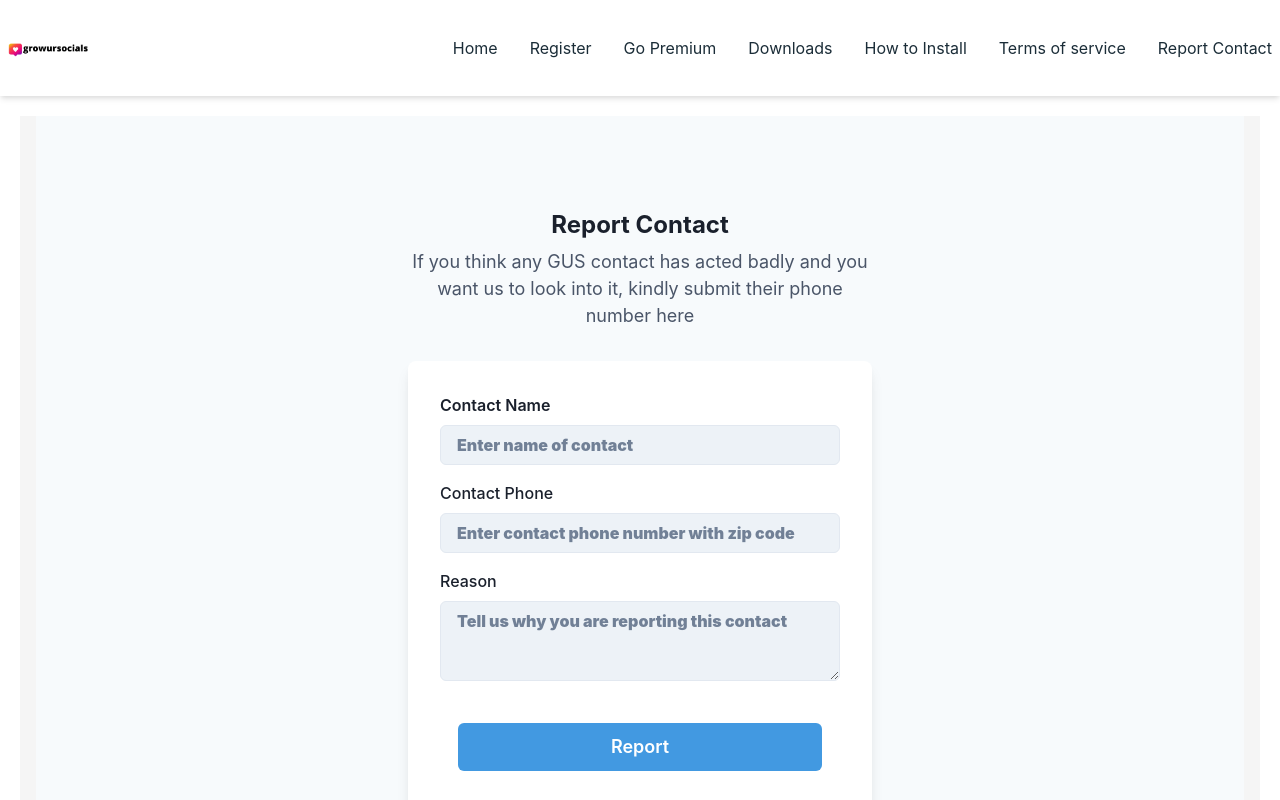
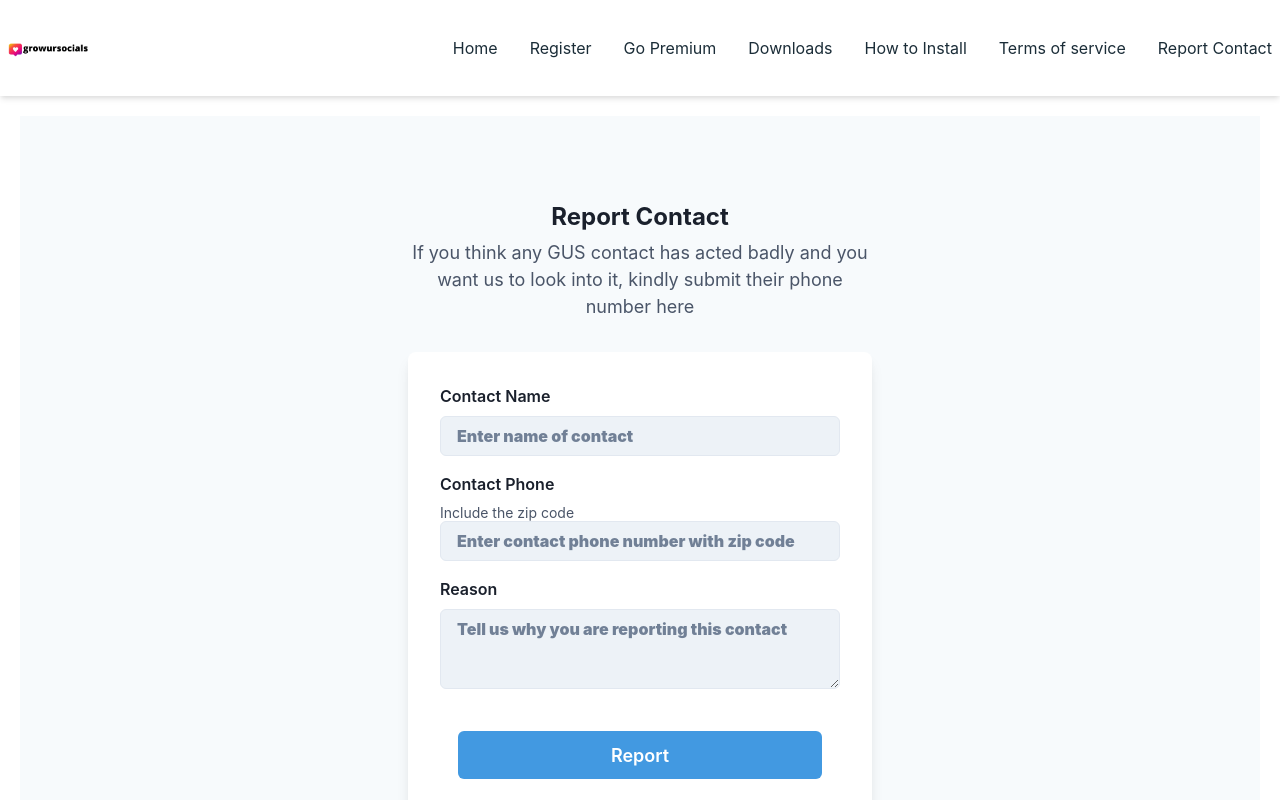
Before and after one commit to tobybrave/GUS, a React (Create React App) app: page /report in a window 1280 px wide. Shown: the top 800 px of the page. Built offline with nearby package versions, Linux system fonts and the light colour scheme.

Commit message:
add helper text

```diff
--- a/src/components/Pages/ReportContact.jsx
+++ b/src/components/Pages/ReportContact.jsx
@@ -12,6 +12,7 @@ import {
   useColorModeValue,
   Textarea,
   useToast,
+  FormHelperText,
 } from '@chakra-ui/react';
 import React, { useEffect } from 'react';
 import * as yup from 'yup';
@@ -68,7 +69,7 @@ export default function Report() {
   }, [formState, reset]);
 
   return (
-    <Box m={5} className="App">
+    <Box m={5}>
       <Flex
         minH="100vh"
         align="center"
@@ -112,8 +113,8 @@ export default function Report() {
                 )}
               </FormControl>
               <FormControl id="phone" isInvalid={!!errors.phone}>
-                <FormLabel>Contact Phone</FormLabel>
-                <Box display="flex">
+                <FormLabel fontWeight="semibold">Contact Phone</FormLabel>
+                <FormHelperText color="gray.600">Include the zip code</FormHelperText>
                 <Input
                   type="tel"
                   placeholder="Enter contact phone number with zip code"
@@ -124,13 +125,12 @@ export default function Report() {
                   }}
                   {...register('phone')}
                 />
-                </Box>
                 {!!errors.phone && (
                   <FormErrorMessage>{errors.phone.message}</FormErrorMessage>
                 )}
               </FormControl>
               <FormControl id="reason" isInvalid={!!errors.reason}>
-                <FormLabel>Reason</FormLabel>
+                <FormLabel fontWeight="semibold">Reason</FormLabel>
                 <Textarea
                   placeholder="Tell us why you are reporting this contact"
                   bg="gray.100"
```
Lines whose indentation alone changed are shown as unchanged.
